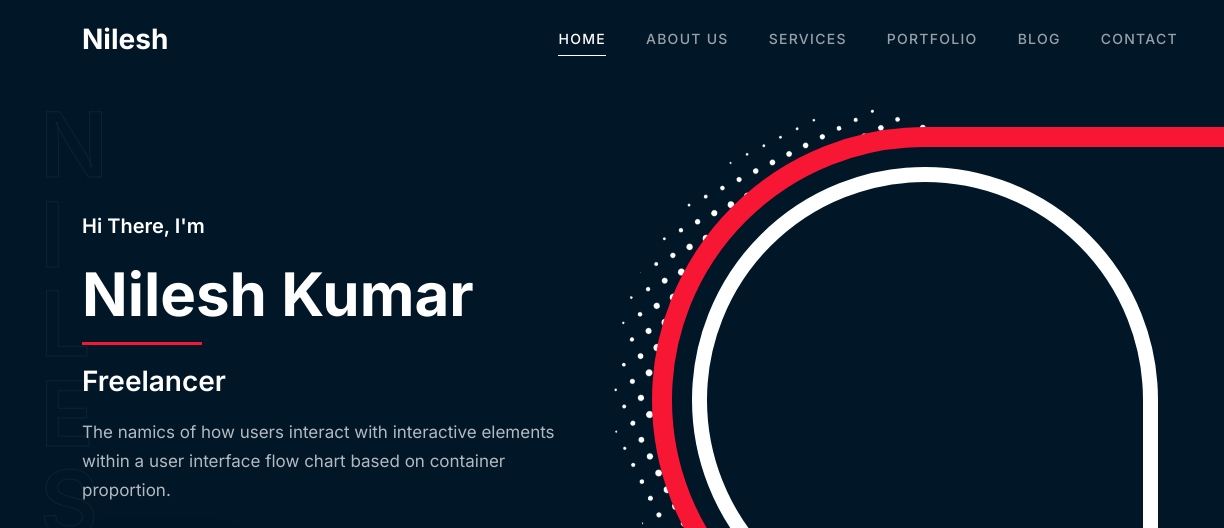
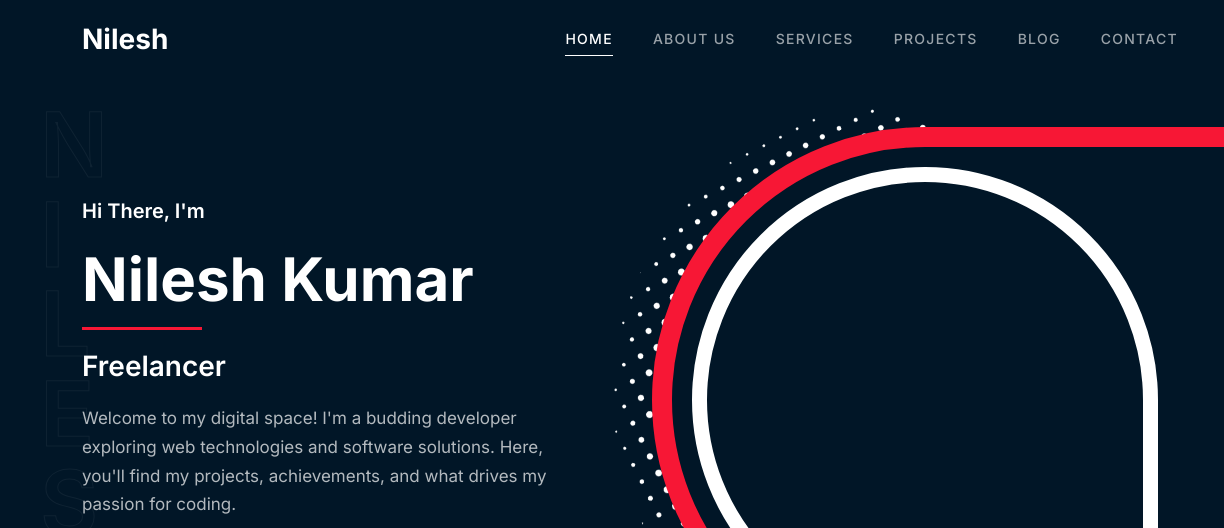
Before and after one commit to NileshKumarPU/Portfolio, a plain HTML site: page index.html in a window 1280 px wide. Shown: the top 528 px of the page, 0-1224 px from the left. Drawn offline with nearby package versions, Linux system fonts and the light colour scheme; a script that the page names is missing.

Commit message:
new updatew.

```diff
--- a/index.html
+++ b/index.html
@@ -71,7 +71,7 @@
               </li>
               <li>
                 <a class="nav-link" data-scroll-nav="3" href="#work"
-                  ><span>Portfolio</span></a
+                  ><span>Projects</span></a
                 >
               </li>
               <li>
@@ -121,12 +121,10 @@
                 <h1 class="font-alt">Nilesh Kumar</h1>
                 <h2>Freelancer <span id="type-it"></span></h2>
                 <p>
-                  The namics of how users interact with interactive elements
-                  within a user interface flow chart based on container
-                  proportion.
+                  Welcome to my digital space! I'm a budding developer exploring web technologies and software solutions. Here, you'll find my projects, achievements, and what drives my passion for coding.
                 </p>
                 <div class="btn-bar">
-                  <a class="px-btn px-btn-white" href="#">Contact Me</a>
+                  <a class="px-btn px-btn-white" href="#contactus">Contact Me</a>
                 </div>
               </div>
             </div>
@@ -453,7 +451,7 @@
         class="section portfolio-section"
       >
         <div class="placeholder">
-          <h5>portfolio</h5>
+          <h5>projects</h5>
         </div>
         <div class="container">
           <div class="row justify-content-center mb-3">
```
